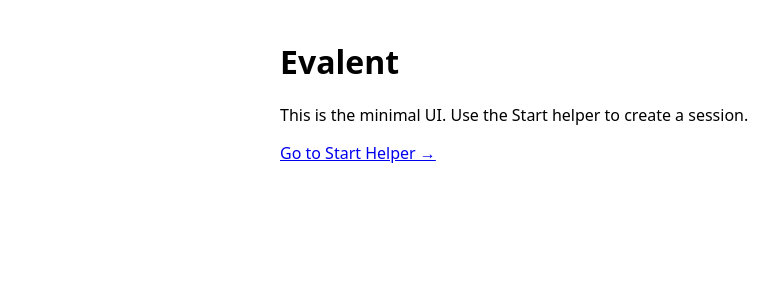
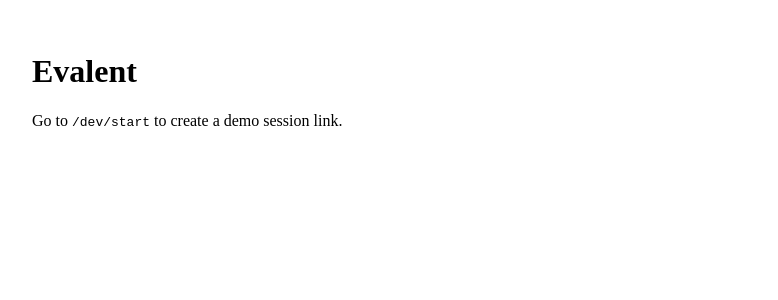
Before and after one commit to wigsbury-ui/evalent.io, a Next.js app: page / in a window 1280 px wide. Shown: the top 300 px of the page, without its empty margins (0-778 px from the left). Built offline with nearby package versions, Linux system fonts and the light colour scheme.

Commit message:
Update page.tsx

```diff
--- a/app/page.tsx
+++ b/app/page.tsx
@@ -1,9 +1,12 @@
+// app/page.tsx  (simple home so the app builds)
+export const dynamic = "force-dynamic";
+export const revalidate = 0;
+
 export default function Home() {
   return (
-    <main style={{ maxWidth: 720, margin: '40px auto', fontFamily: 'system-ui' }}>
+    <main style={{ padding: 24 }}>
       <h1>Evalent</h1>
-      <p>This is the minimal UI. Use the Start helper to create a session.</p>
-      <p><a href="/start">Go to Start Helper →</a></p>
+      <p>Go to <code>/dev/start</code> to create a demo session link.</p>
     </main>
   );
 }
```
